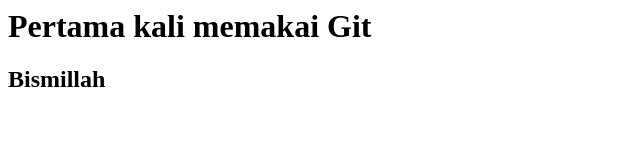
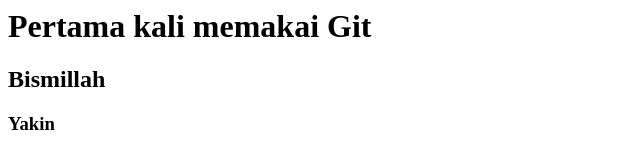
Before and after one commit to md-habib/Test-Git, a plain HTML site: page index.html in a window 1280 px wide. Shown: the full height of the page, 0-640 px from the left. Drawn offline with Linux system fonts and the light colour scheme.

Commit message:
tambahan h3

```diff
--- a/index.html
+++ b/index.html
@@ -1,2 +1,3 @@
 <h1> Pertama kali memakai Git </h1>
 <h2> Bismillah </h2>
+<h3> Yakin </h3>
```
